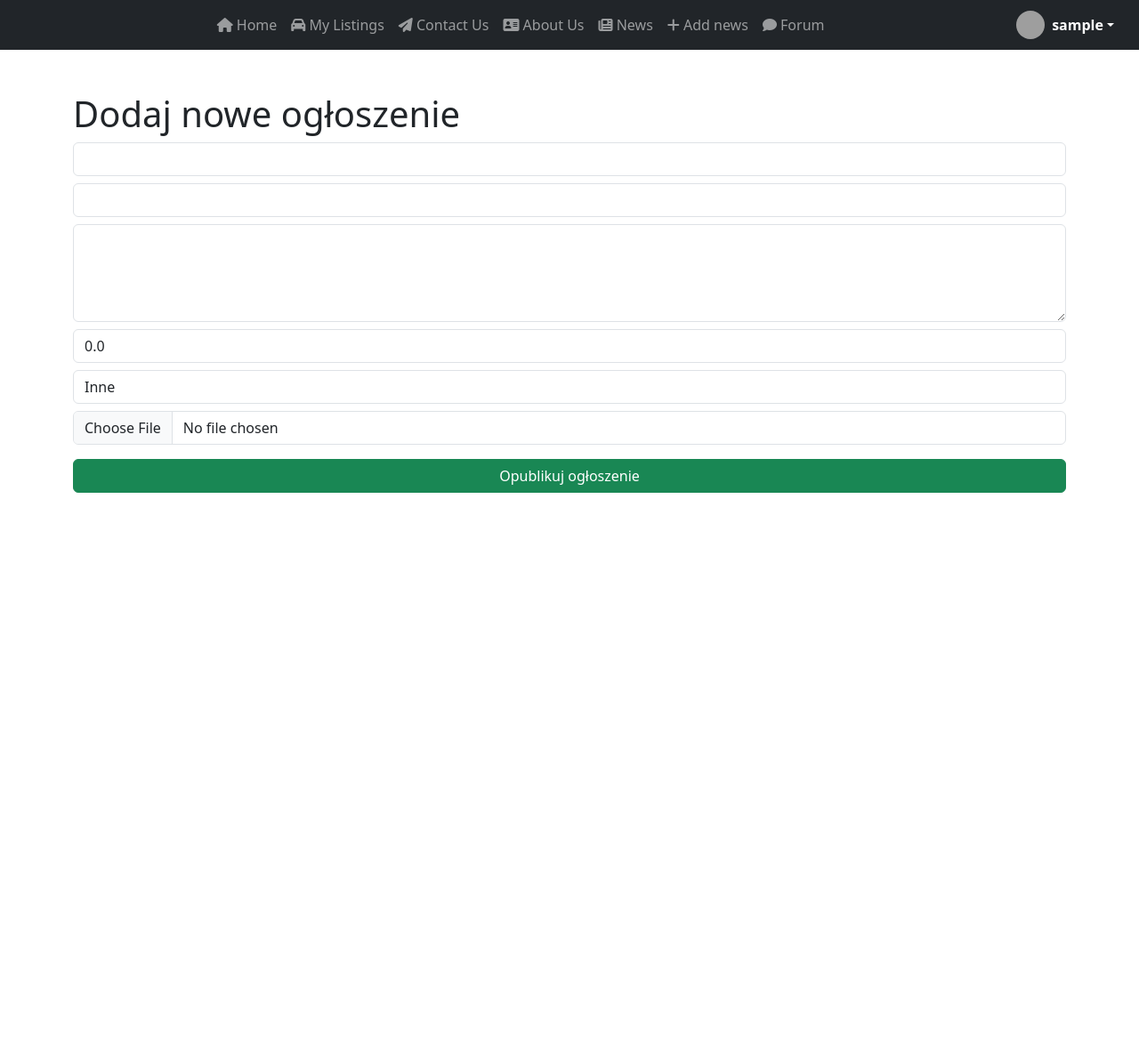
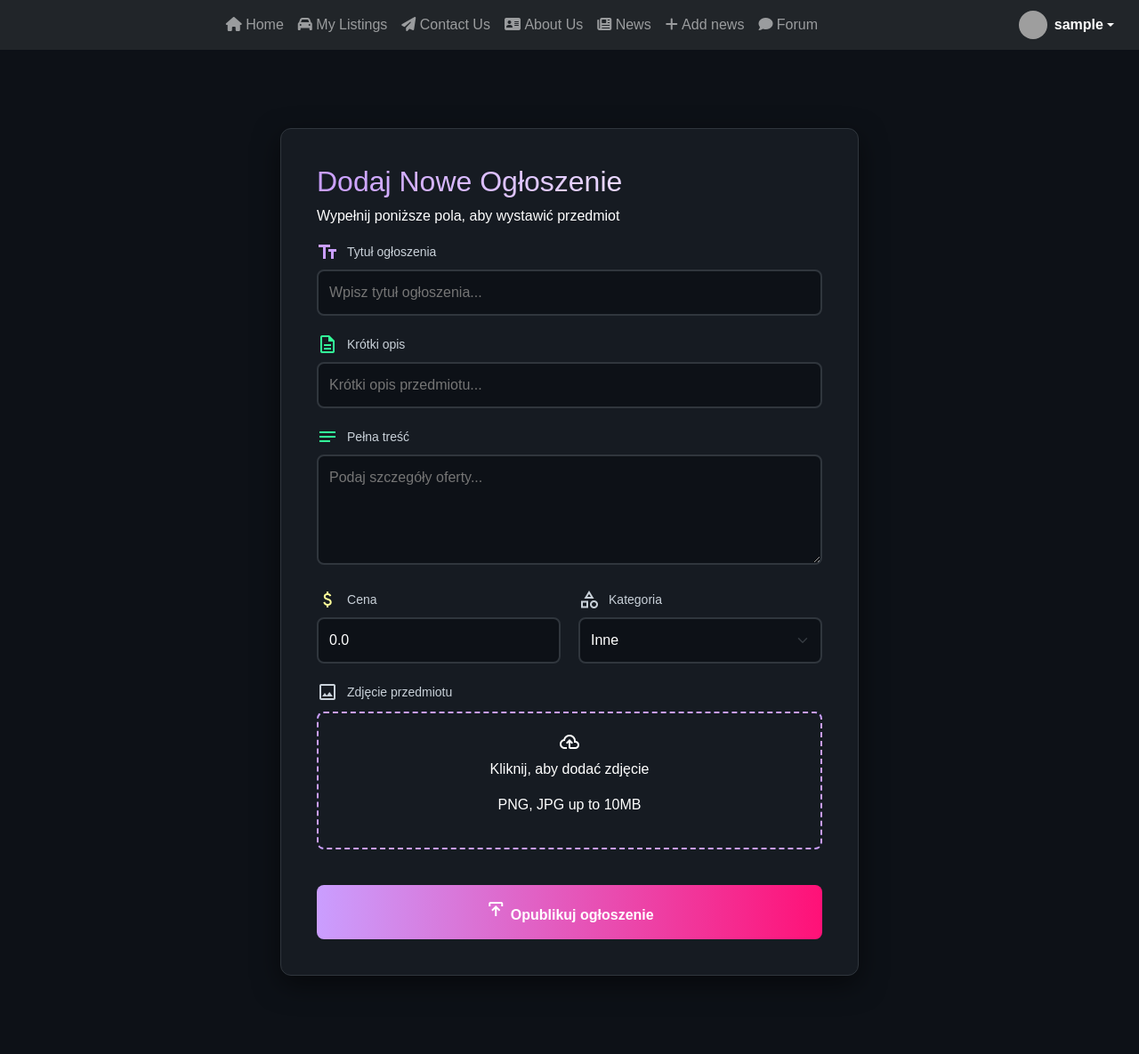
Before and after one commit to KacperZa/IOP, a Django app: page /news/create/ in a window 1280 px wide. Shown: the whole page at 89% size. Before the commit the page ends 554 px from the top, so only its background shows below. Run offline with Django 5.2, Linux system fonts and the light colour scheme; the visitor is signed in with stand-in values (Sample User, id 1); parts of the project's set-up code (start-up, migrations or seed data) failed here and were passed over; grey boxes are pictures that could not be loaded.

Commit message:
implementacja nowoczesnego formularza

```diff
--- a/iop/news/forms.py
+++ b/iop/news/forms.py
@@ -1,14 +1,11 @@
-# Formularz z polami ceny, kategorii oraz zdjęcia
 from django import forms
 from .models import Articles
 
 class ArticlesForm(forms.ModelForm):
     class Meta:
         model = Articles
-        # Dodajemy 'image' na koniec listy pól
         fields = ['title', 'excerpt', 'body', 'price', 'category', 'image']
 
-        # Polskie nazwy wyświetlane nad okienkami
         labels = {
             'title': 'Tytuł ogłoszenia',
             'excerpt': 'Krótki opis',
@@ -19,15 +16,27 @@ class ArticlesForm(forms.ModelForm):
         }
 
         widgets = {
-            'title': forms.TextInput(attrs={'class': 'form-control'}),
-            'excerpt': forms.TextInput(attrs={'class': 'form-control'}),
-            'body': forms.Textarea(attrs={'class': 'form-control', 'rows': 4}),
-            'category': forms.Select(attrs={'class': 'form-control'}),
+            'title': forms.TextInput(attrs={
+                'class': 'form-input',
+                'placeholder': 'Wpisz tytuł ogłoszenia...'
+            }),
+            'excerpt': forms.TextInput(attrs={
+                'class': 'form-input',
+                'placeholder': 'Krótki opis przedmiotu...'
+            }),
+            'body': forms.Textarea(attrs={
+                'class': 'form-textarea',
+                'rows': 4,
+                'placeholder': 'Podaj szczegóły oferty...'
+            }),
+            'category': forms.Select(attrs={
+                'class': 'form-select'
+            }),
             'price': forms.NumberInput(attrs={
-                'class': 'form-control',
+                'class': 'form-input',
                 'step': '0.01',
                 'min': '0',
+                'placeholder': '0.00'
             }),
-            # Widget dla zdjęcia, aby wyglądał spójnie z resztą
-            'image': forms.FileInput(attrs={'class': 'form-control'}),
+            'image': forms.FileInput(attrs={'id': 'id_image'}),
         }
--- a/iop/news/templates/news/create.html
+++ b/iop/news/templates/news/create.html
@@ -1,34 +1,106 @@
 {% extends 'main/layout/layout.html' %}
+{% load static %}
 
 {% block title %}Dodaj ogłoszenie{% endblock %}
 
 {% block content %}
-    <h1>Dodaj nowe ogłoszenie</h1>
-    <div>
-        {# KLUCZOWE: Dodane enctype="multipart/form-data", aby zdjęcia mogły się zapisać #}
-        <form method="post" enctype="multipart/form-data" class="form d-flex flex-column gap-2">
+<div class="listing-container">
+    <div class="listing-header">
+        <h1>Dodaj Nowe Ogłoszenie</h1>
+        <p>Wypełnij poniższe pola, aby wystawić przedmiot</p>
+    </div>
+	<style>
+    body { background-color: #0d1117; color: #ffffff; font-family: sans-serif; }
+    .listing-container { background-color: #161b22; border: 1px solid #30363d; border-radius: 12px; padding: 40px; max-width: 650px; margin: 40px auto; box-shadow: 0 10px 30px rgba(0,0,0,0.5); }
+    .listing-header h1 { background: linear-gradient(90deg, #ca9eff 0%, #ffffff 100%); -webkit-background-clip: text; -webkit-text-fill-color: transparent; font-size: 32px; }
+    .form-group { margin-bottom: 20px; }
+    .form-label { display: flex; align-items: center; gap: 10px; font-size: 14px; margin-bottom: 8px; color: #c9d1d9; }
+    .form-input, .form-textarea, .form-select {
+        width: 100%; background-color: #0d1117; border: 2px solid #30363d; border-radius: 8px;
+        padding: 12px; color: #ffffff; box-sizing: border-box;
+    }
+    .form-input:focus { border-color: #ca9eff; outline: none; box-shadow: 0 0 10px rgba(202, 158, 255, 0.4); }
+    .upload-area { border: 2px dashed #ca9eff; padding: 20px; text-align: center; border-radius: 8px; cursor: pointer; margin-top: 10px; }
+    .btn-publish {
+        width: 100%; background: linear-gradient(90deg, #ca9eff 0%, #ff1177 100%);
+        border: none; padding: 15px; color: white; font-weight: bold; border-radius: 8px; cursor: pointer; margin-top: 20px;
+    }
+    .icon-title { color: #ca9eff; } .icon-desc { color: #33ff99; } .icon-price { color: #ffff99; }
+</style>
+
+    <form method="post" enctype="multipart/form-data">
         {% csrf_token %}
 
-            {# Wyświetlamy podstawowe pola #}
+        <div class="form-group">
+            <label for="{{ form.title.id_for_label }}" class="form-label">
+                <span class="material-symbols-outlined input-icon icon-title">text_fields</span>
+                Tytuł ogłoszenia
+            </label>
             {{ form.title }}
+        </div>
+
+        <div class="form-group">
+            <label for="{{ form.excerpt.id_for_label }}" class="form-label">
+                <span class="material-symbols-outlined input-icon icon-desc">description</span>
+                Krótki opis
+            </label>
             {{ form.excerpt }}
+        </div>
+
+        <div class="form-group">
+            <label for="{{ form.body.id_for_label }}" class="form-label">
+                <span class="material-symbols-outlined input-icon icon-desc">notes</span>
+                Pełna treść
+            </label>
             {{ form.body }}
+        </div>
 
-            {# Pole ceny i kategorii #}
+        <div style="display: flex; gap: 20px;">
+            <div class="form-group" style="flex: 1;">
+                <label for="{{ form.price.id_for_label }}" class="form-label">
+                    <span class="material-symbols-outlined input-icon icon-price">attach_money</span>
+                    Cena
+                </label>
                 {{ form.price }}
+            </div>
+
+            <div class="form-group" style="flex: 1;">
+                <label for="{{ form.category.id_for_label }}" class="form-label">
+                    <span class="material-symbols-outlined input-icon icon-category">category</span>
+                    Kategoria
+                </label>
                 {{ form.category }}
+            </div>
+        </div>
 
-            {# NOWE POLE: Wyświetlenie okienka dodawania zdjęcia #}
-            {{ form.image }}
+        <div class="form-group">
+            <label class="form-label">
+                <span class="material-symbols-outlined input-icon icon-image">image</span>
+                Zdjęcie przedmiotu
+            </label>
 
-            <span class="text-danger">
+            <div class="upload-area" onclick="document.getElementById('{{ form.image.auto_id }}').click();">
+                <span class="material-symbols-outlined">cloud_upload</span>
+                <p class="upload-text">Kliknij, aby dodać zdjęcie</p>
+                <p class="upload-info">PNG, JPG up to 10MB</p>
+                <div style="display: none;">{{ form.image }}</div>
+            </div>
+        </div>
+
+        {% if form.errors or error %}
+        <div class="alert alert-danger" style="background: rgba(255,0,0,0.1); border: 1px solid red; padding: 10px; border-radius: 8px; margin-bottom: 20px;">
             {{ error }}
-                {% if form.errors %}
-                    Błędnie wypełnione pola: {{ form.errors }}
+            {{ form.errors }}
+        </div>
         {% endif %}
-            </span>
 
-            <button class="btn btn-success" type="submit">Opublikuj ogłoszenie</button>
+        <button class="btn-publish" type="submit">
+            <span class="material-symbols-outlined">publish</span>
+            Opublikuj ogłoszenie
+        </button>
     </form>
 </div>
+
+<link rel="stylesheet" href="https://fonts.googleapis.com/css2?family=Material+Symbols+Outlined:opsz,wght,FILL,GRAD@20..48,100..700,0..1,-50..200" />
+
 {% endblock %}
```
Lines whose indentation alone changed are shown as unchanged.
